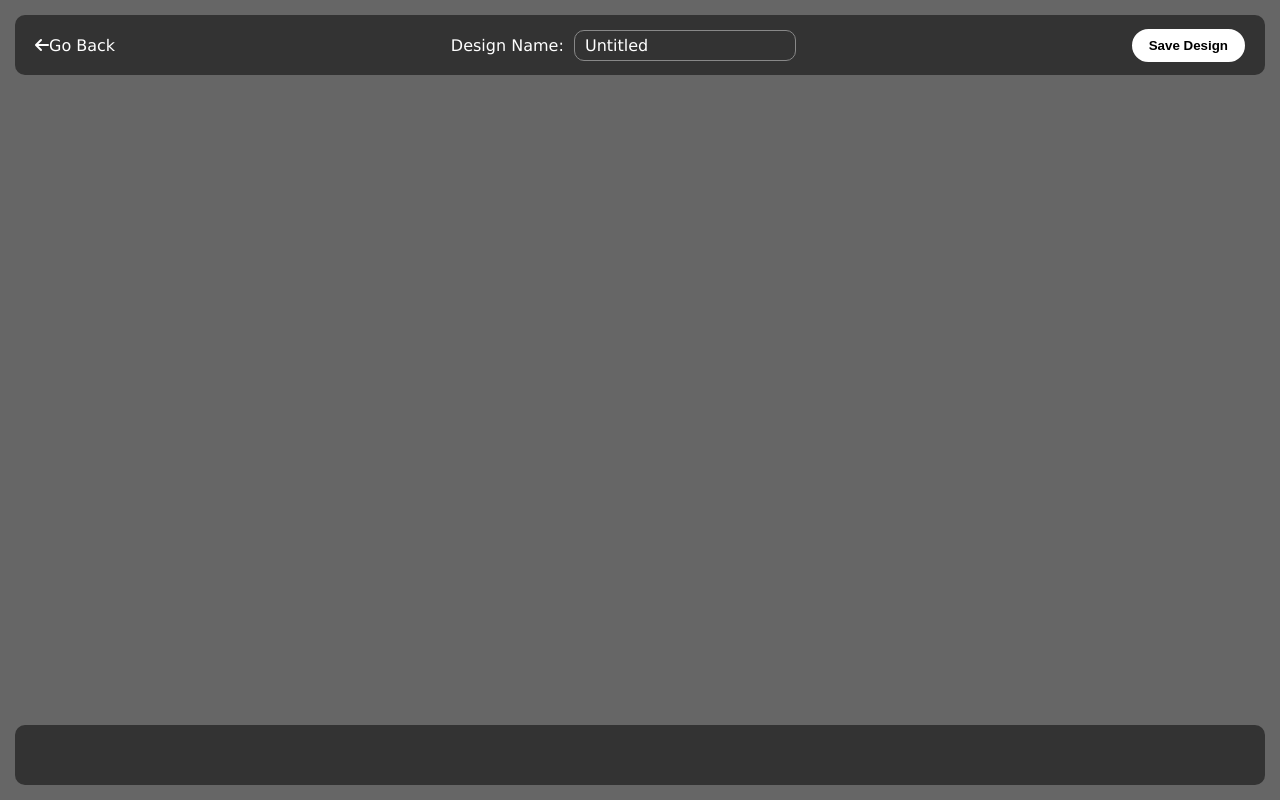
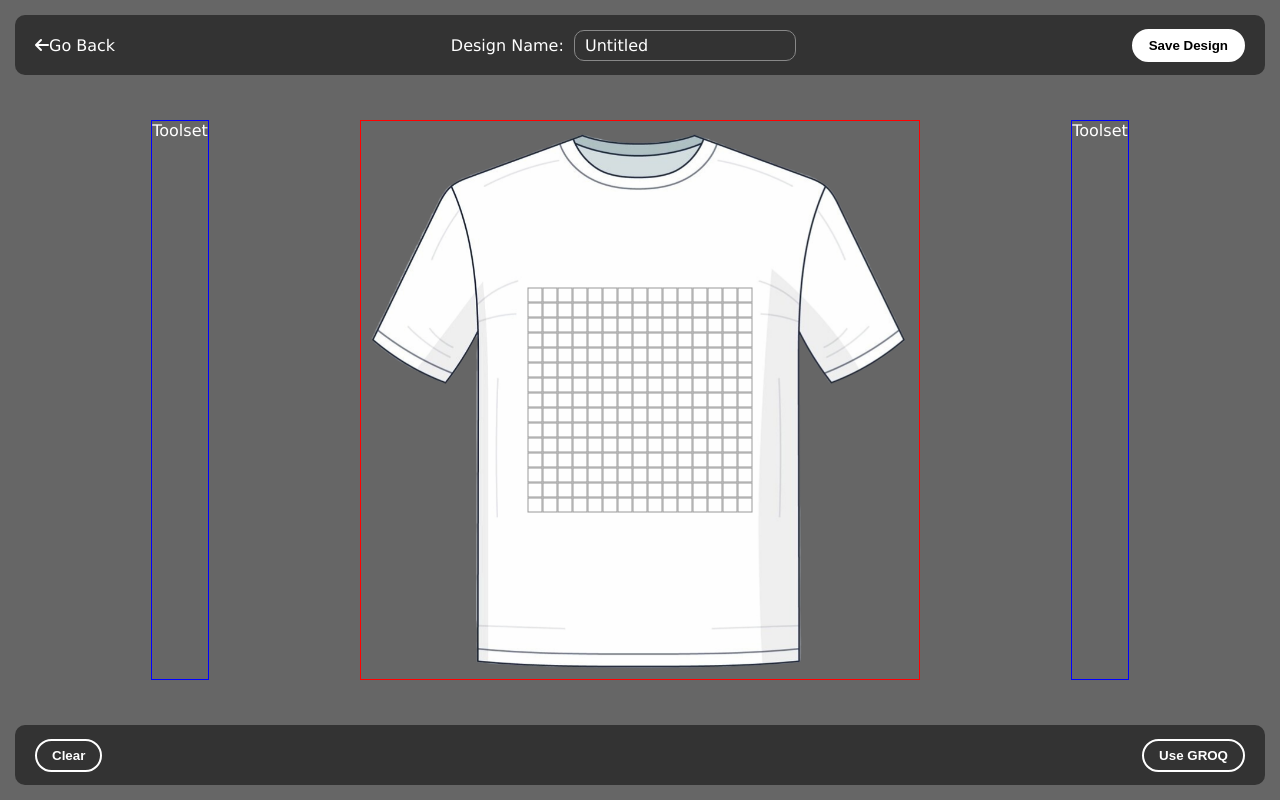
Before and after one commit to krishiv1545/ThreadLab-fullstack, a Flask app: template templates/generate.html in a window 1280 px wide. Run offline with Flask 3, Linux system fonts and the light colour scheme; the template is opened without the code that fills it: most values are stand-ins (such as "Sample title", 1, 10 or a date in 2020).

Commit message:
Added matrix to generation platform

```diff
--- a/app.py
+++ b/app.py
@@ -16,6 +16,7 @@ app.config['SESSION_REDIS'] = redis.Redis(host='localhost', port=6379)
 Session(app)
 
 app.secret_key = os.getenv('SECRET_KEY')
+groq_api_key = os.getenv('GROQ_API_KEY')
 app.config['SQLALCHEMY_DATABASE_URI'] = 'sqlite:///project_db.sqlite3'
 app.config['SQLALCHEMY_TRACK_MODIFICATIONS'] = False
 UPLOAD_FOLDER = 'static/uploads'
@@ -76,6 +77,15 @@ def login():
             session['role'] = user.role
 
             if user.role == 'seller':
+                matrix = []
+                for i in range(15):
+                    row = []
+                    for j in range(15):
+                        row.append("#ffffff00")
+                    matrix.append(row)
+
+                session['matrix'] = matrix
+
                 return redirect(url_for('seller_dashboard'))
             else:
                 return redirect(url_for('home'))
@@ -107,9 +117,47 @@ def seller_dashboard():
     role = session['role']
     return render_template('seller_dashboard.html', role=role)
 
-@app.route('/generate')
+@app.route('/generate', methods=['GET', 'POST'])
 def generate():
-    return render_template('generate.html')
+    if 'user_id' not in session:
+        flash('Please log in.', 'error')
+        return redirect(url_for('login'))
+    if session['role'] != 'seller':
+        flash('You are not a seller.', 'error')
+        return redirect(url_for('home'))
+
+    return render_template('generate.html', role=session['role'], matrix=session['matrix'])
+
+
+@app.route('/clear-matrix', methods=['GET', 'POST'])
+def clear_matrix():
+    matrix = []
+    for i in range(15):
+        row = []
+        for j in range(15):
+            row.append("#ffffff00")
+        matrix.append(row)
+
+    session['matrix'] = matrix
+
+    return redirect(url_for('generate', matrix=session['matrix']))
+
+
+
+@app.route('/generate-with-groq', methods=['GET', 'POST'])
+def generate_with_groq():
+    if 'user_id' not in session:
+        flash('Please log in.', 'error')
+        return redirect(url_for('login'))
+    if session['role'] != 'seller':
+        flash('You are not a seller.', 'error')
+        return redirect(url_for('home'))
+
+    matrix = session['matrix']
+    matrix[5][5] = "#ff0000"
+    session['matrix'] = matrix
+
+    return redirect(url_for('generate', role=session['role'], matrix=session['matrix']))
 
 
 if __name__ == '__main__':
--- a/static/styles.css
+++ b/static/styles.css
@@ -203,10 +203,15 @@ a {
   height: 100vh;
   width: 100%;
   background-color: #666;
+
+  display: flex;
+  justify-content: space-evenly;
+  align-items: center;
 }
 
 .workspace-header {
   position: fixed;
+  top: 0;
   width: calc(100% - 30px);
   background-color: #333;
   display: flex;
@@ -256,3 +261,86 @@ a {
   bottom: 0;
   height: 60px;
 }
+
+.sketch-area {
+  position: relative;
+  height: calc(100vh - 240px);
+  width: fit-content;
+  border: 1px solid red;
+  img {
+    position: relative;
+    height: 100%;
+    width: auto;
+
+  }
+  overflow: visible;
+
+}
+
+.toolset-left {
+  color: #fff;
+  height: calc(100vh - 240px);
+  width: fit-content;
+  border: 1px solid blue;
+}
+
+.toolset-right {
+  color: #fff;
+  height: calc(100vh - 240px);
+  width: fit-content;
+  border: 1px solid blue;
+}
+
+.matrix {
+  position: absolute;
+  top: 50%;
+  left: 50%;
+  transform: translate(-50%, -50%);
+  z-index: 100;
+  overflow: visible;
+
+  .row {
+    display: flex;
+    flex-direction: row;
+    overflow: visible;
+
+  }
+
+  .pixel {
+    height: 15px;
+    width: 15px;
+    border: 1px solid #999;
+    overflow: visible;
+
+
+    .info {
+      display: none;
+      width: max-content;
+      transform: translateY(40px) translateX(calc(-50% + 7.5px));
+      background-color: #eee;
+      border-radius: 20px;
+      padding: 7px 15px;
+      justify-content: center;
+      align-items: center;
+      flex-direction: column;
+
+      p {
+        color: #000;
+        font-family: 'Lucida Sans', 'Lucida Sans Regular', 'Lucida Grande', 'Lucida Sans Unicode', Geneva, Verdana, sans-serif;
+        font-weight: 600;
+      }
+
+      border: 2px solid #000;
+    }
+  }
+
+  .pixel:hover {
+    cursor: pointer;
+    border: 1px solid aquamarine;
+    box-shadow: 0 0px 10px aquamarine;
+
+    .info {
+      display: flex;
+    }
+  }
+}
--- a/templates/generate.html
+++ b/templates/generate.html
@@ -19,8 +19,40 @@
             </div>
             <button class="signup-btn">Save Design</button>
         </div>
+
+        <div class="toolset-left">
+            Toolset
+        </div>
+
+        <div class="sketch-area">
+            <img src="{{ url_for('static', filename='shirt.png')}}" alt="White T-shirt">
+            <div class="matrix">
+            {% for i in range(15) %}
+                <div class="row">
+                    {% for j in range(15) %}
+                        <div class="pixel" data-i="{{ i }}" data-j="{{ j }}" style="background-color: {{ matrix[i][j] }}">
+                            <div class="info">
+                                <p>{{ i, j}}</p>
+                                <p>{{ matrix[i][j] }}</p>
+                            </div>
+                        </div>
+                    {% endfor %}
+                </div>
+            {% endfor %}
+            </div>
+        </div>
+
+        <div class="toolset-right">
+            Toolset
+        </div>
+
         <div class="workspace-footer">
-
+            <form method="POST" action="{{ url_for('clear_matrix') }}">
+                <button class="login-btn">Clear</button>
+            </form>
+            <form method="POST" action="{{ url_for('generate_with_groq') }}">
+                <button class="login-btn">Use GROQ</button>
+            </form>
         </div>
     </div>
 </body>
```
Also changed, not shown: static/shirt.png (added).
